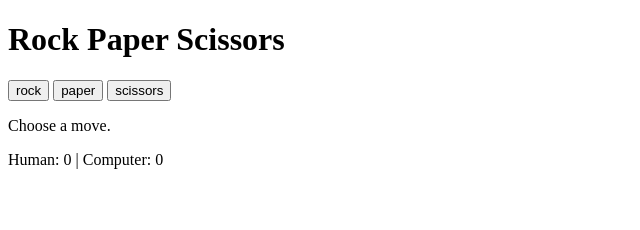
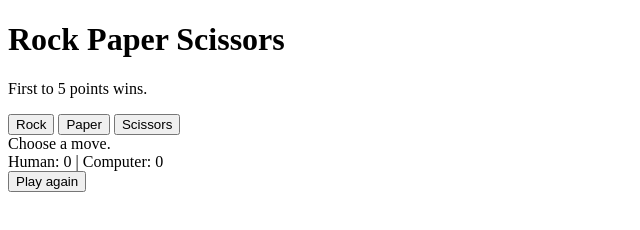
Before and after one commit to Sampriv/rockpaperscissor, a plain HTML site: page index.html in a window 1280 px wide. Shown: the whole page, without its empty margins (0-640 px from the left). Drawn offline with Linux system fonts and the light colour scheme.

Commit message:
Set up RPS UI markup

```diff
--- a/index.html
+++ b/index.html
@@ -4,15 +4,21 @@
     <meta charset="UTF-8" />
     <meta name="viewport" content="width=device-width, initial-scale=1.0" />
     <title>Rock Paper Scissors</title>
+    <link rel="stylesheet" href="./style.css" />
   </head>
   <body>
     <div class="container">
       <h1>Rock Paper Scissors</h1>
-      <button>rock</button>
-      <button>paper</button>
-      <button>scissors</button>
-      <p id="result">Choose a move.</p>
-      <p id="score">Human: 0 | Computer: 0</p>
+      <p>First to 5 points wins.</p>
+      <div class="choices" aria-label="Choose your move">
+        <button type="button" data-choice="rock">Rock</button>
+        <button type="button" data-choice="paper">Paper</button>
+        <button type="button" data-choice="scissors">Scissors</button>
+      </div>
+      <div id="result">Choose a move.</div>
+      <div id="score">Human: 0 | Computer: 0</div>
+      <div id="status" aria-live="polite"></div>
+      <button id="reset" type="button">Play again</button>
     </div>
     <script src="./main.js"></script>
   </body>
```
